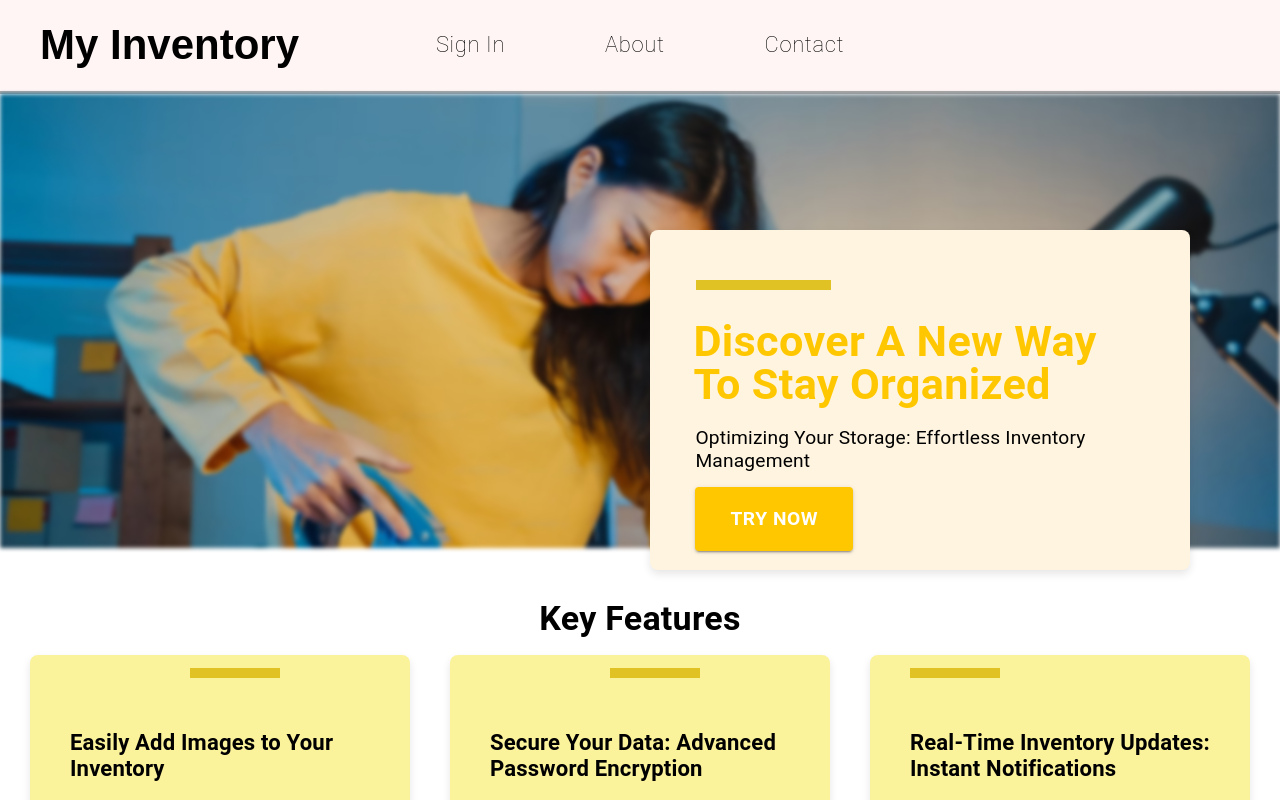
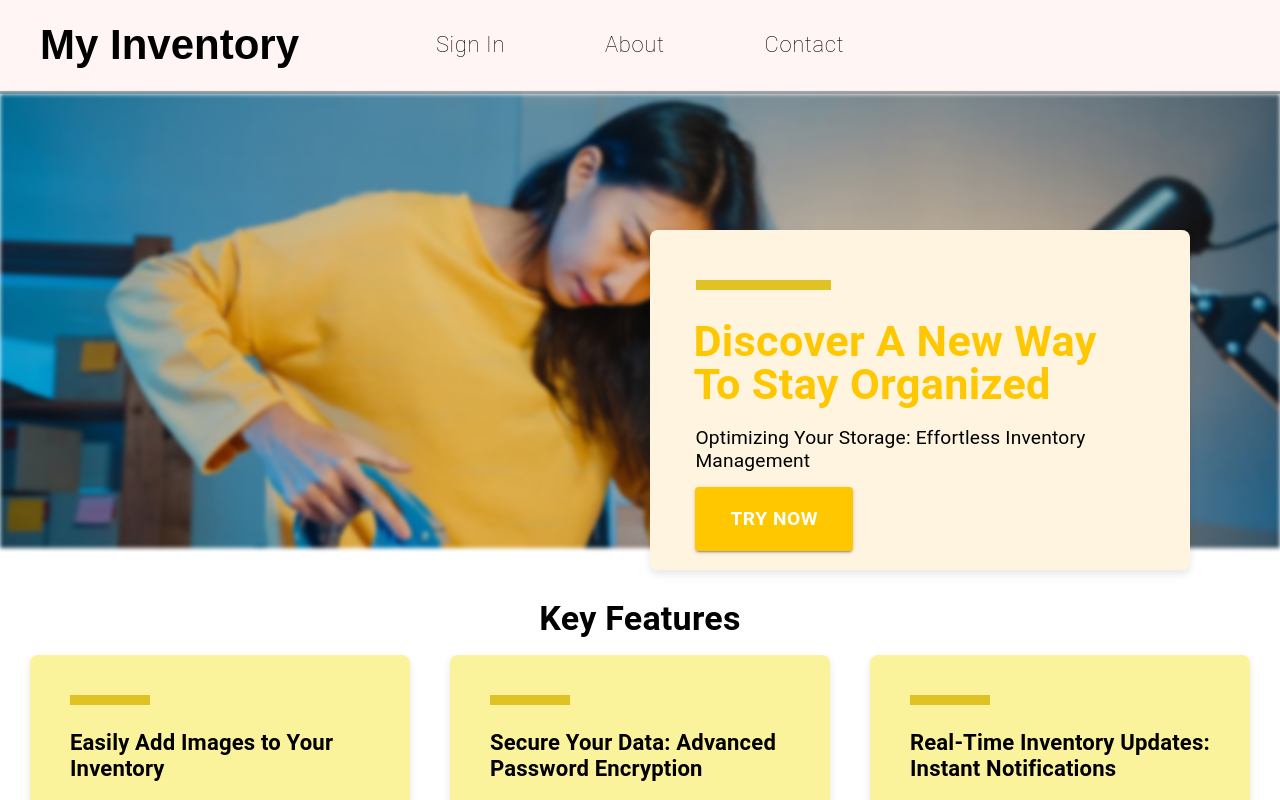
Before and after one commit to Luke7787/ImmaculateInventors, a React (Create React App) app: page / in a window 1280 px wide. Shown: the top 800 px of the page. Built offline with nearby package versions, Linux system fonts and the light colour scheme.

Commit message:
finally fixed styling

```diff
--- a/src/pages/Homepage.module.css
+++ b/src/pages/Homepage.module.css
@@ -26,29 +26,26 @@
 
 .decorativeRectangleFeature1 {
   background-color: #E0C224;
-  position: absolute;
   bottom: 325px;
   height: 10px;
   left: 190px;
-  width: 7%;
+  width: 80px;
 }
 
 .decorativeRectangleFeature2 {
   background-color: #E0C224;
-  position: absolute;
   bottom: 325px;
   height: 10px;
   left: 610px;
-  width: 7%;
+  width: 80px;
 }
 
 .decorativeRectangleFeature3 {
   background-color: #E0C224;
-  position: absolute;
   bottom: 325px;
   height: 10px;
   left: 1055x;
-  width: 7%;
+  width: 80px;
 }
 
 .featureSection {
--- a/src/pages/Homepage.tsx
+++ b/src/pages/Homepage.tsx
@@ -58,16 +58,14 @@ const Homepage = () => {
               {index === 0 && <div className={styles.decorativeRectangleFeature1}></div>}
               {index === 1 && <div className={styles.decorativeRectangleFeature2}></div>}
               {index === 2 && <div className={styles.decorativeRectangleFeature3}></div>}
-      <div style={{paddingTop: '35px', display: 'flex', flexDirection: 'column', height: '90%', justifyContent: 'space-between'}}>
               <Typography
                 variant="h6"
                 align="left"
-          style={{ fontWeight: 'bold', fontSize: '1.38rem', lineHeight: 1.2}}
+                style={{ fontWeight: 'bold', fontSize: '1.38rem', lineHeight: 1.2, paddingTop: '25px'}}
               >
                 {feature.text}
               </Typography>
               <img src={`/images/${feature.img}`} alt={feature.text} className={styles.featureIcon} />
-      </div>
             </div>
           ))}
           </div>
```
Lines whose indentation alone changed are shown as unchanged.
